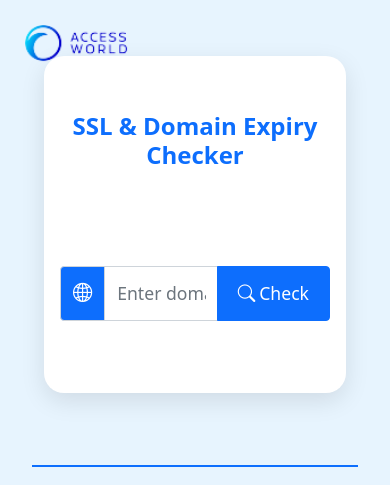
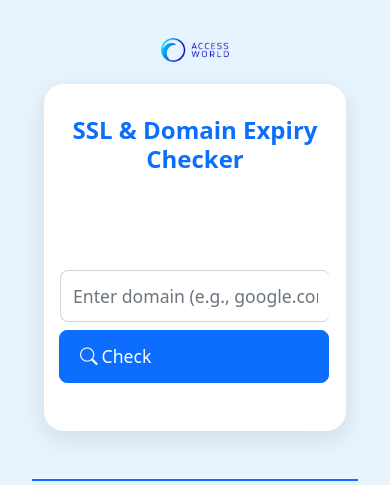
Before and after one commit to GodAawash/First-Project, a website: page static/index.html in a window 390 px wide. Shown: the top 485 px of the page. Drawn offline with nearby package versions, Linux system fonts and the light colour scheme.

Commit message:
ui responsive

```diff
--- a/static/index.html
+++ b/static/index.html
@@ -22,11 +22,11 @@
       position: absolute;
       top: 1rem;
       left: 1rem;
-      z-index: 1000;
     }
 
     .top-left-logo img {
       width: 120px;
+      max-width: 100%;
       height: auto;
     }
 
@@ -38,7 +38,6 @@
     }
 
     .card {
-
       border: none;
       border-radius: 1.25rem;
       box-shadow: 0 8px 24px rgba(0, 0, 0, 0.1);
@@ -85,7 +84,6 @@
       gap: 0.25rem;
       padding: 0.75rem 1.25rem;
       font-size: 1.1rem;
-
     }
 
     .details-section {
@@ -137,12 +135,47 @@
       h4.text-primary {
         font-size: 1.5rem;
       }
+
+      .top-left-logo img {
+        width: 90px;
+      }
     }
 
     @media (max-width: 576px) {
       .details-row strong {
         display: block;
         margin-bottom: 0.25rem;
+      }
+
+      .top-left-logo {
+        position: static;
+        margin-bottom: 1rem;
+        text-align: center;
+      }
+
+      .top-left-logo img {
+        width: 80px;
+      }
+
+      .input-group {
+        flex-direction: column;
+        align-items: stretch;
+      }
+
+      .input-group .form-control,
+      .input-group .btn,
+      .input-group .input-group-text {
+        width: 100%;
+        border-radius: 0.5rem !important;
+      }
+
+      .input-group .btn {
+        margin-top: 0.5rem;
+        border-radius: 0.5rem !important;
+      }
+
+      .input-group .input-group-text {
+        margin-bottom: 0.5rem;
       }
     }
   </style>
@@ -157,9 +190,9 @@
   <div class="container">
     <div class="card">
       <h4 class="text-center text-primary">SSL & Domain Expiry Checker</h4>
-      <form id="sslForm">
-        <div class="input-group mb-3">
-          <span class="input-group-text"><i class="bi bi-globe2"></i></span>
+      <form id="sslForm" class="w-100">
+        <div class="input-group mb-3 flex-nowrap">
+
           <input type="text" id="domain" class="form-control" placeholder="Enter domain (e.g., google.com)" required />
           <button type="submit" class="btn btn-primary">
             <i class="bi bi-search"></i> Check
@@ -228,7 +261,7 @@
       error.style.display = 'none';
 
       try {
-        const response = await fetch(`/check-ssl/${domain}`);
+        const response = await fetch(`/check-ssl/${domain}`)
         const data = await response.json();
 
         if (response.ok) {
```
